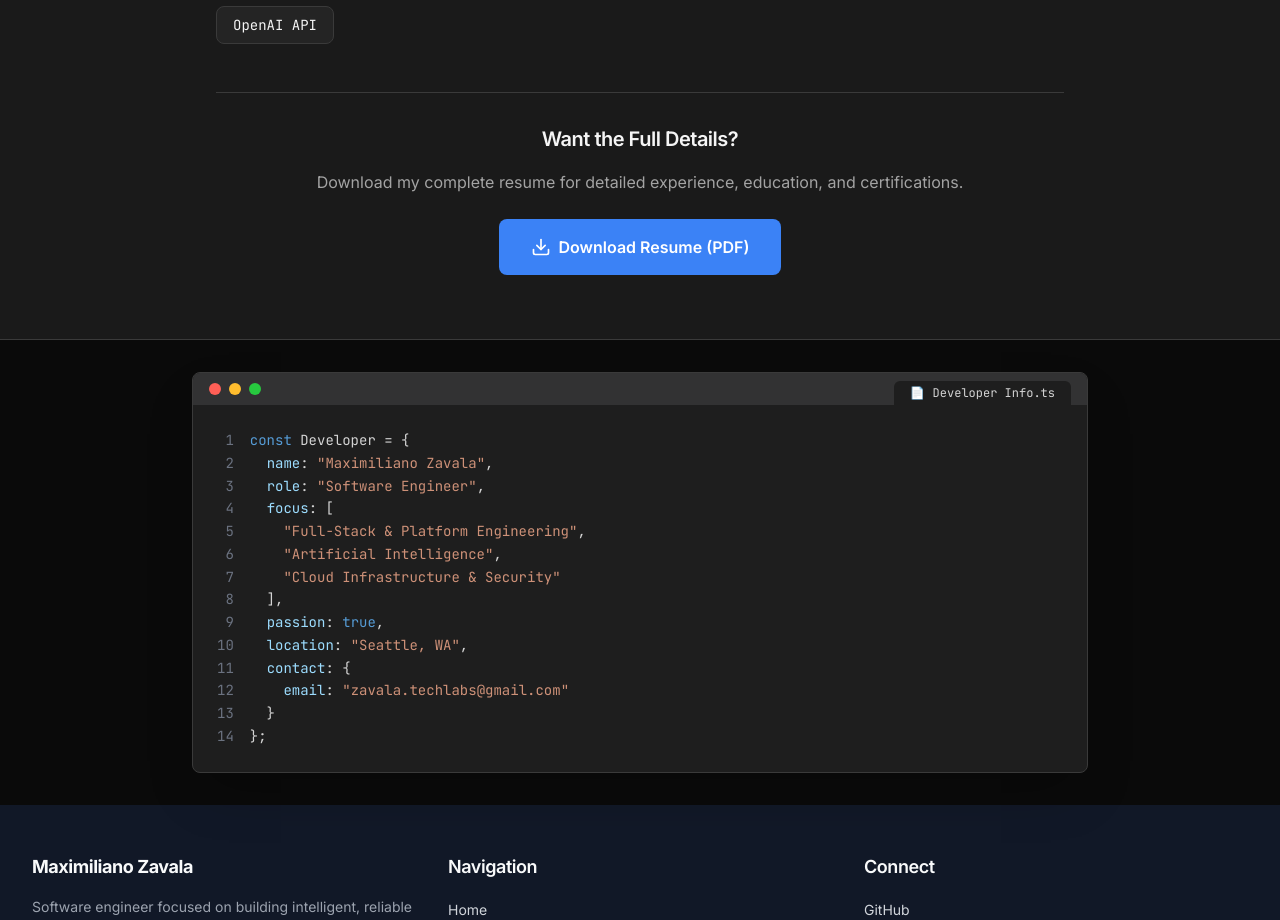
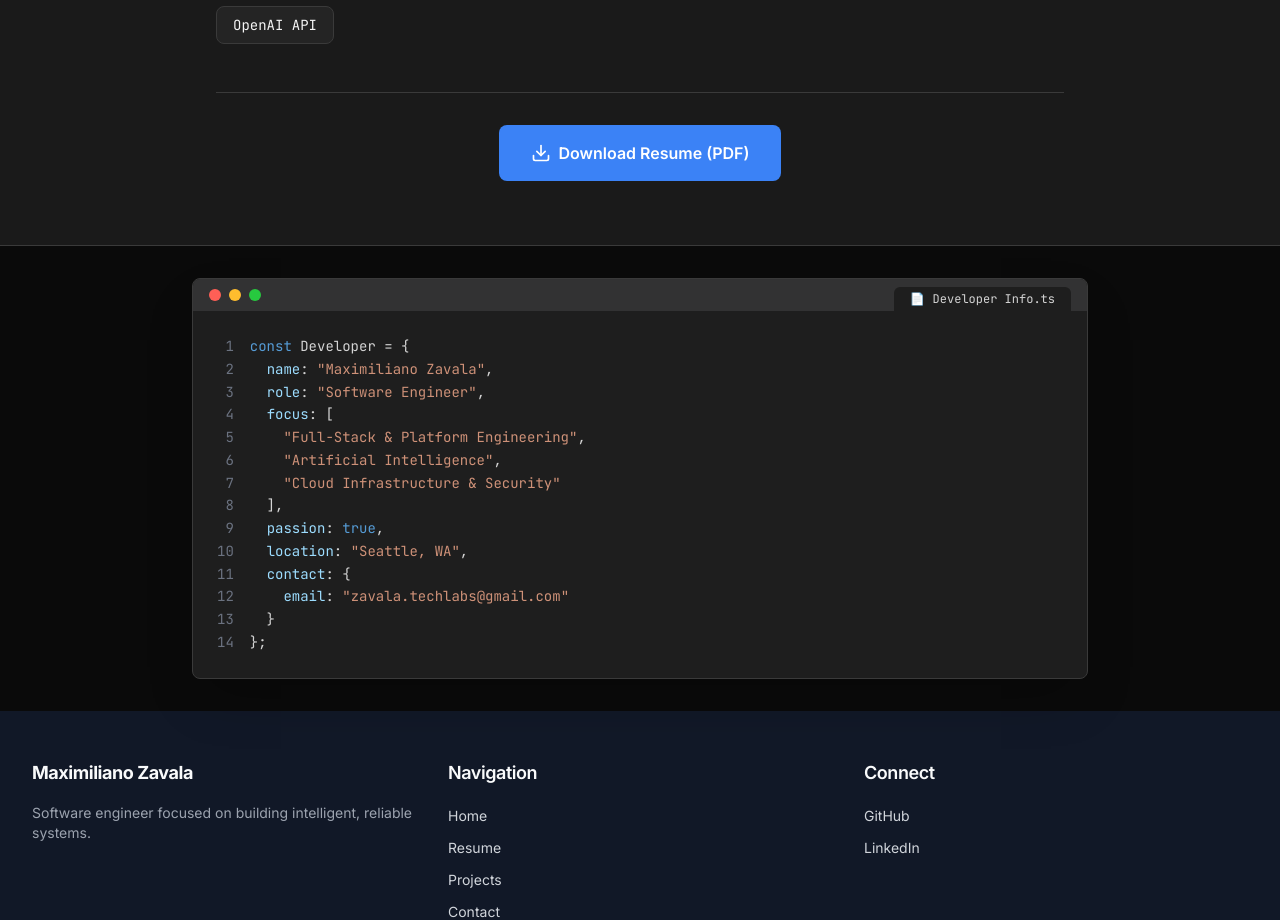
Before and after one commit to zavalatechlabs/zavala-software-portfolio, a Next.js app: page /about in a window 1280 px wide. Shown: the part 1911-2831 px from the top of the page. Built offline with nearby package versions, Linux system fonts and the light colour scheme; no server answers.

Commit message:
remove descriptive text above Download Resume button

```diff
--- a/app/about/page.tsx
+++ b/app/about/page.tsx
@@ -294,12 +294,6 @@ export default function AboutPage() {
 
           {/* Download Resume Button */}
           <div className="text-center pt-8 border-t border-zavala-border">
-            <h3 className="text-xl font-semibold mb-4 text-zavala-text-primary">
-              Want the Full Details?
-            </h3>
-            <p className="text-zavala-text-secondary mb-6">
-              Download my complete resume for detailed experience, education, and certifications.
-            </p>
             <a
               href="/resume.pdf"
               download="Max_Zavala_Resume.pdf"
```
